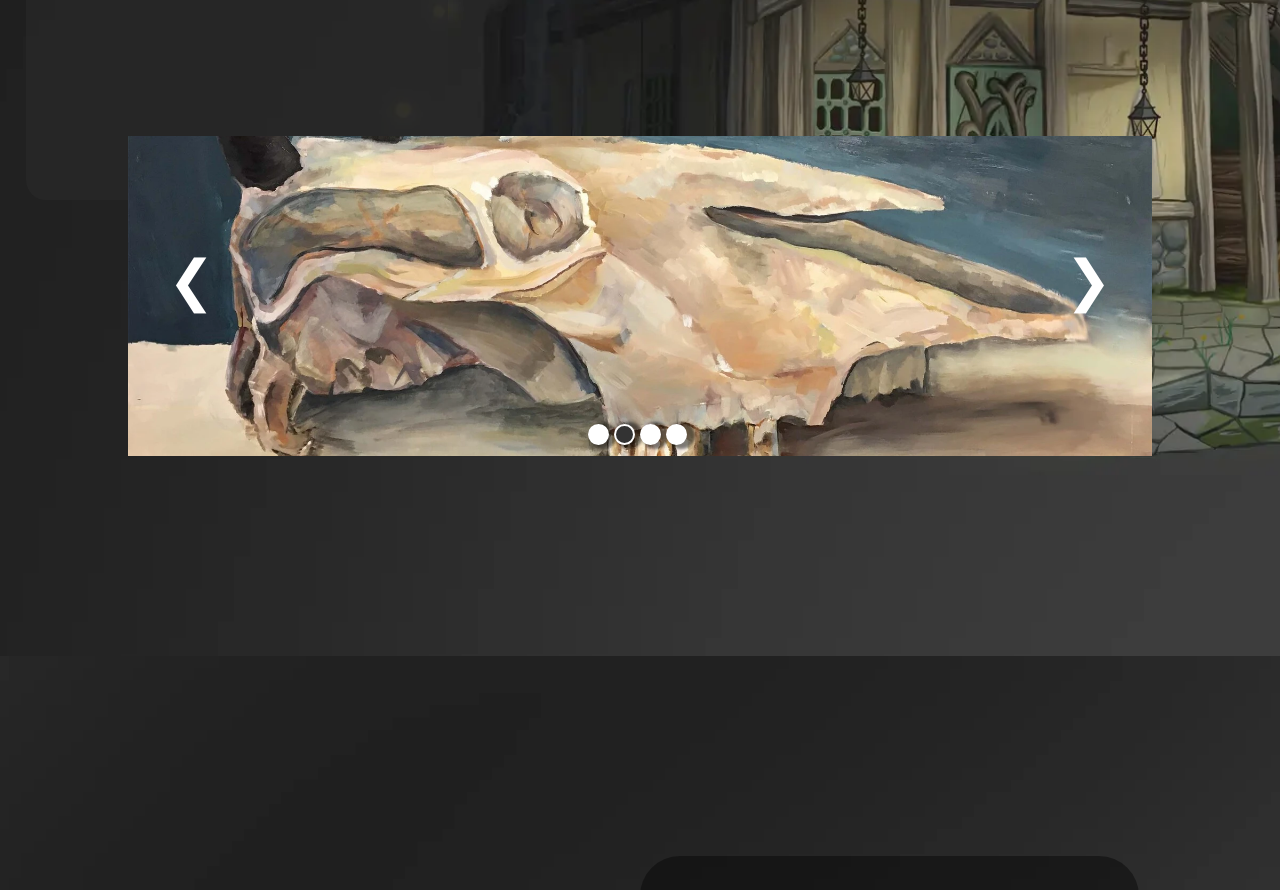
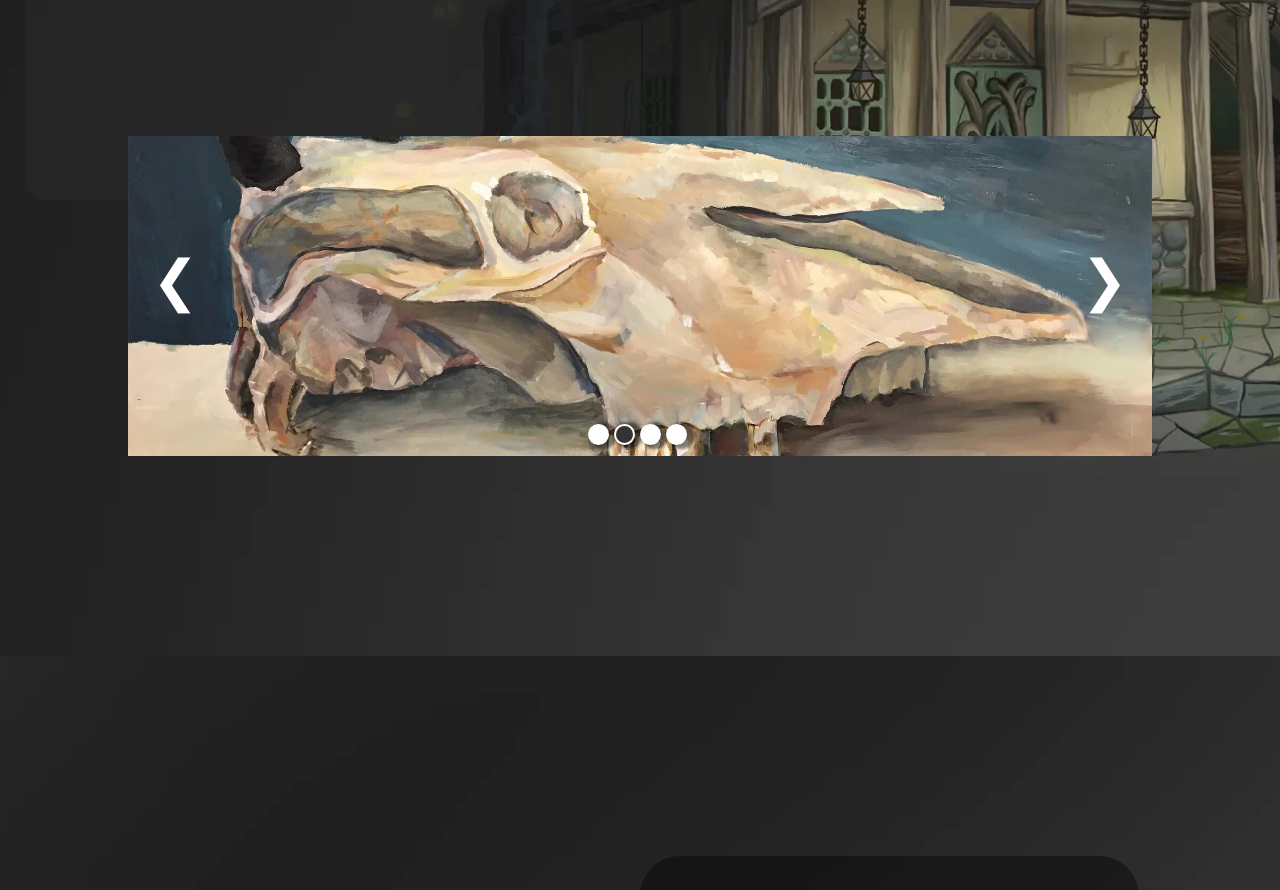
Before and after one commit to s-jez/Portfolio-3DArist, a React (Create React App) app: page / in a window 1280 px wide. Shown: the part 2480-3370 px from the top of the page. Built offline with nearby package versions, Linux system fonts and the light colour scheme; a web font is replaced by a local one.

Commit message:
adjust css style of arrow.

```diff
--- a/src/App.tsx
+++ b/src/App.tsx
@@ -3,6 +3,7 @@ import { Route, Routes } from "react-router-dom";
 import Blog from "./pages/Blog/Container/Blog";
 import Home from "./pages/Home/Container/Home";
 import Portfolio from "./pages/Portfolio/Container/Portfolio";
+
 const App = () => {
   return (
     <Routes>
--- a/src/components/Carousel/Arrows/Arrows.module.css
+++ b/src/components/Carousel/Arrows/Arrows.module.css
@@ -4,11 +4,13 @@
   align-items: center;
   font-size: 3.5rem;
   height: 100%;
-  margin: -1rem 2.5rem;
+  margin: -1rem 1.25rem;
   color: white;
 }
-
-.arrows span {
+.arrow {
+  padding: 0.25rem;
+}
+.arrow span {
   cursor: pointer;
   z-index: 1;
   user-select: none;
--- a/src/components/Carousel/Arrows/Arrows.tsx
+++ b/src/components/Carousel/Arrows/Arrows.tsx
@@ -8,12 +8,12 @@ interface IArrows {
 const Arrows = ({ prevSlide, nextSlide }: IArrows) => {
   return (
     <div className={styles.arrows}>
-      <span className="prev" onClick={prevSlide}>
-        &#10094;
-      </span>
-      <span className="next" onClick={nextSlide}>
-        &#10095;
-      </span>
+      <div className={styles.arrow} onClick={prevSlide}>
+        <span>&#10094;</span>
+      </div>
+      <div className={styles.arrow} onClick={nextSlide}>
+        <span>&#10095;</span>
+      </div>
     </div>
   );
 };
```
